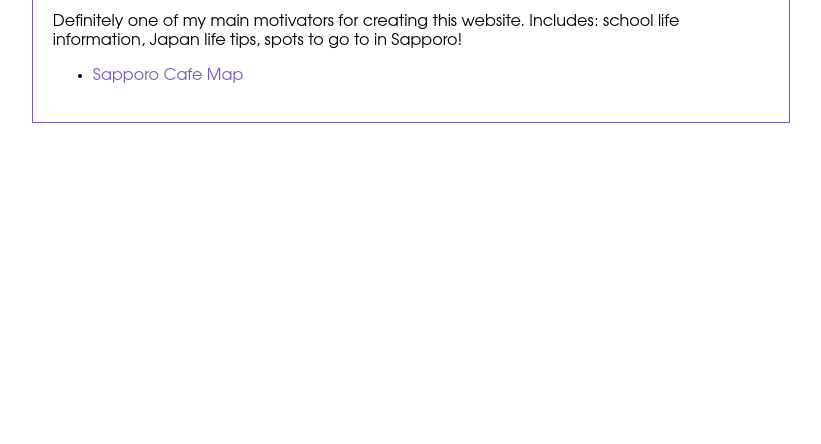
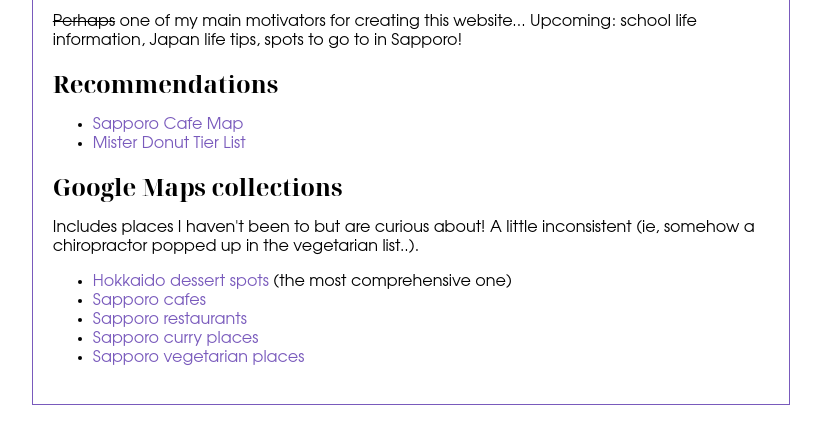
Before and after one commit to lilywus/alting, a plain HTML site: page jplife.html in a window 1280 px wide. Shown: the part 132-576 px from the top of the page, without its empty margins (229-1050 px from the left). Drawn offline with Linux system fonts and the light colour scheme.

Commit message:
JP Life page updates
Bare minimum for now...

```diff
--- a/jplife.html
+++ b/jplife.html
@@ -33,14 +33,33 @@
         <h1>Japan Life</h1>
 
         <p>
-            Definitely one of my main motivators for creating this website.
-            Includes: school life information, Japan life tips, spots to go to in Sapporo!
+            <strike>Perhaps</strike> one of my main motivators for creating this website...
+            Upcoming: school life information, Japan life tips, spots to go to in Sapporo!
+        </p>
+
+        <h2>Recommendations</h2>
+
+        <ul>
+            <li><a href="cafes.html">Sapporo Cafe Map</a></li>
+            <li><a href="donuts.html">Mister Donut Tier List</a></li>
+        </ul>
+
+        <h2>Google Maps collections</h2>
+
+        <p>
+            Includes places I haven't been to but are curious about!
+            A little inconsistent (ie, somehow a chiropractor popped up in the vegetarian list..).
         </p>
 
         <ul>
-            <li><a href="cafes.html">Sapporo Cafe Map</a></li>
+            <li><a href="https://maps.app.goo.gl/sXrLdwjV7mTT38AZ9" target="_blank">Hokkaido dessert spots</a> (the most comprehensive one)</li>
+            <li><a href="https://maps.app.goo.gl/TuqJupTRT3qrSyJ89" target="_blank">Sapporo cafes</a></li>
+            <li><a href="https://maps.app.goo.gl/F8V1kLbWjXjcK4uCA" target="_blank">Sapporo restaurants</a></li>
+            <li><a href="https://maps.app.goo.gl/zph36XexKttJtAjF7" target="_blank">Sapporo curry places</a></li>
+            <li><a href="https://maps.app.goo.gl/t8FeywaGRkB9TVx59" target="_blank">Sapporo vegetarian places</a></li>
+
+
         </ul>
-
 
     </div>
 </div>
```
Also changed, not shown: cafes.html (+2 -0 lines), donuts.html (+4 -0 lines), style/style_donut.css (+16 -4 lines).
